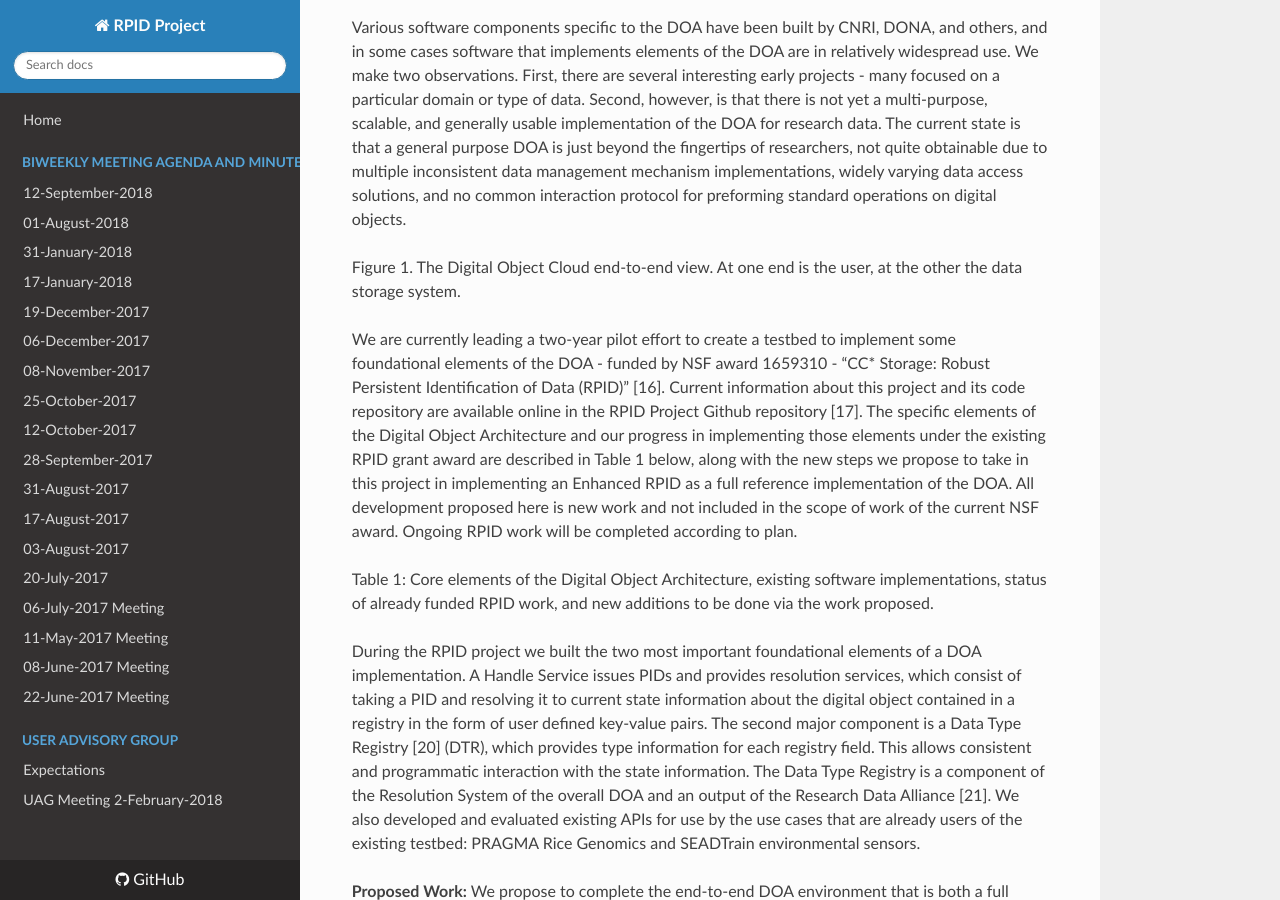
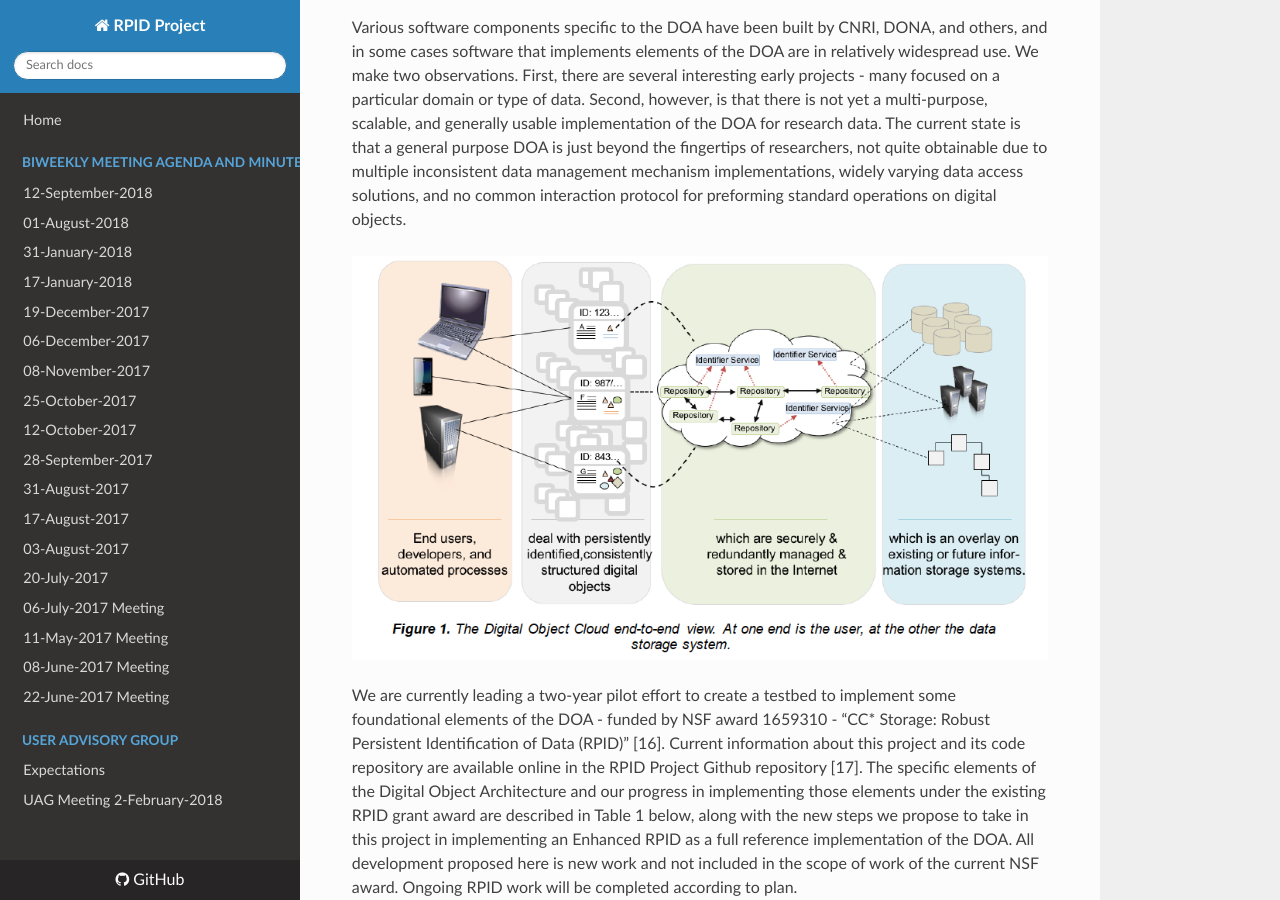
Before and after one commit to rpidproject/rpid, an MkDocs documentation site: the page built from docs/ProjectDescription.md, in a window 1280 px wide and 900 px high, scrolled down 1147 px. Built offline with MkDocs 1.6.1, drawn with Linux system fonts in a browser that asks for light colours; nearby versions of some CDN libraries; old or Windows-style settings are respelled for this version of MkDocs; some of the changed text lies outside the part shown.

Commit message:
Update ProjectDescription.md

```diff
--- a/docs/ProjectDescription.md
+++ b/docs/ProjectDescription.md
@@ -49,8 +49,7 @@
 mechanism implementations, widely varying data access solutions, and no common interaction protocol
 for preforming standard operations on digital objects.
 
-Figure 1. The Digital Object Cloud end-to-end view. At one end is the user, at the other the data
-storage system.
+![alt text](https://github.com/rpidproject/rpid/blob/master/docs/ERPID-Figure1.png "Digital Object Cloud")
 
 We are currently leading a two-year pilot effort to create a testbed to implement some foundational
 elements of the DOA - funded by NSF award 1659310 - “CC* Storage: Robust Persistent Identification of
@@ -61,8 +60,7 @@
 a full reference implementation of the DOA. All development proposed here is new work and not included
 in the scope of work of the current NSF award. Ongoing RPID work will be completed according to plan.
 
-Table 1: Core elements of the Digital Object Architecture, existing software implementations, status
-of already funded RPID work, and new additions to be done via the work proposed.
+![alt text](https://github.com/rpidproject/rpid/blob/master/docs/ERPID-Table1.png "Core Element Comparison")
 
 During the RPID project we built the two most important foundational elements of a DOA
 implementation. A Handle Service issues PIDs and provides resolution services, which consist of taking a
@@ -116,6 +114,7 @@
 additional funding from the NSF to operate this as a national service or look to other large NSF-funded
 cyberinfrastructure projects for ways to implement the services we are developing as production-quality
 services suitable for serving the entire population of NSF-funded researchers.
+
 ## Use Cases
 
 In this section we describe a number of projects that have agreed to the value of this work and to
@@ -217,7 +216,7 @@
 period allowing continued testing. While the RPID testbed components have proved stable, during this
 extended lifetime support and maintenance will be done at best effort levels.
 
-Figure 2: Core elements of the proposed E-RPID project.
+![alt text](https://github.com/rpidproject/rpid/blob/master/docs/ERPID-Figure2.png "ERPID Core Elements")
 
 **Comparison to Related Work:** The work we propose is distinct from other, ongoing projects. Unlike
 the current CNRI- and DONA-led work [35], we focus on extending, deploying, operating existing software
@@ -234,7 +233,8 @@
 
 ## Milestones and Evaluation
 The proposed project milestones are given in Table 2.
-Table 2: Project milestones.
+
+![alt text](https://github.com/rpidproject/rpid/blob/master/docs/ERPID-Table2.png "Project Milestones")
 
 **Project Evaluation:** The project will be considered a success if the following goals are accomplished:
 (1) The current RPID is updated with the components necessary to create an end-to end DOA testbed.
```
